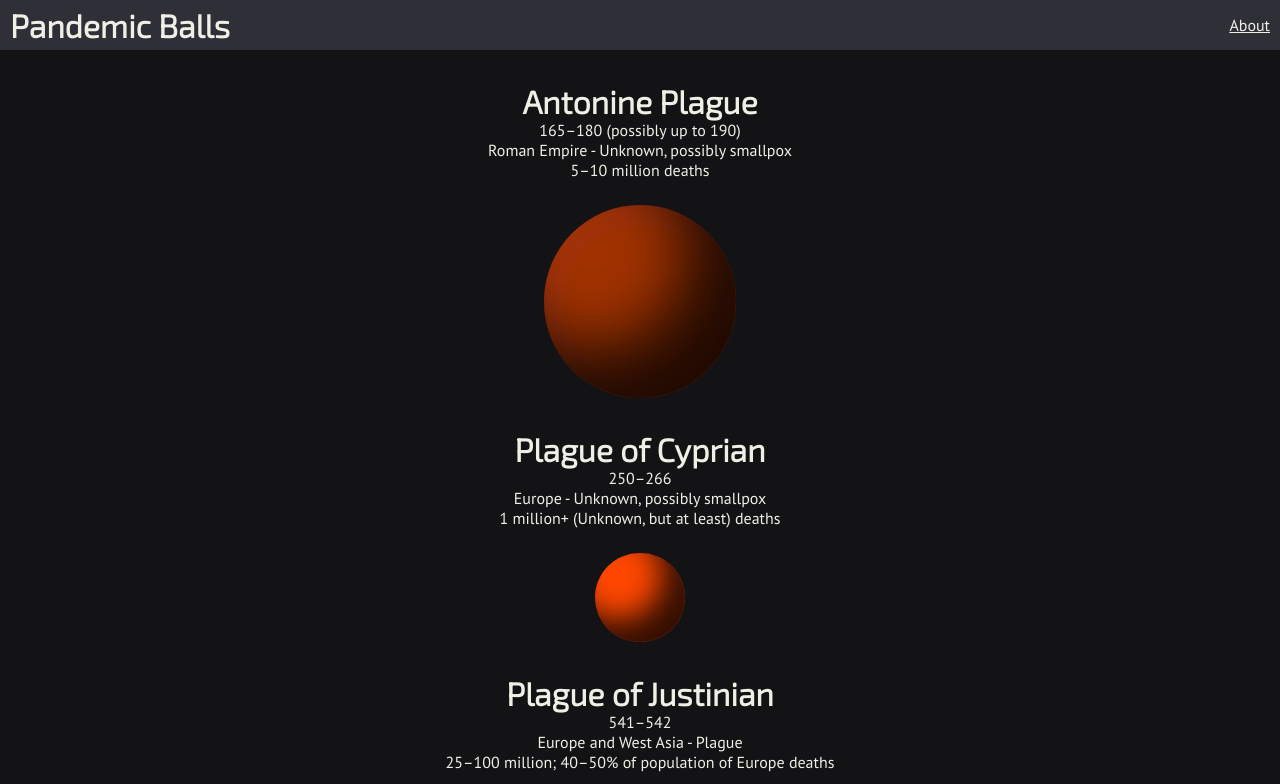
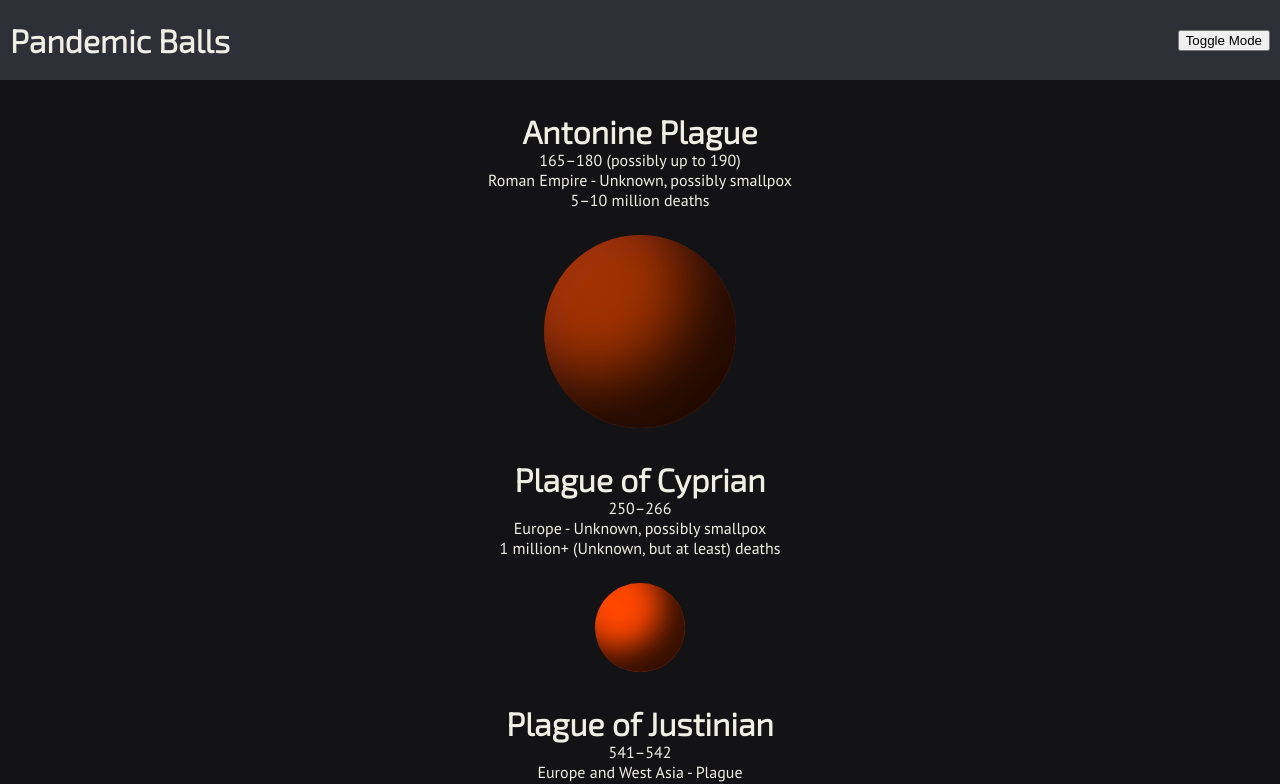
Before and after one commit to lebull/pandemicBalls, a React (Create React App) app: page / in a window 1280 px wide. Shown: the top 784 px of the page. Built offline with nearby package versions, Linux system fonts and the light colour scheme.

Commit message:
Toggle mode button!

```diff
--- a/src/App.js
+++ b/src/App.js
@@ -4,12 +4,33 @@ import './App.scss';
 import { StackList } from './components/layout/StackList/StackList';
 import { TopBar } from './components/utility/TopBar/TopBar';
 
-const App = () => {
+export const ModeContext = React.createContext({
+    mode: "threedee",
+    toggleMode: () => {}
+});
+
+class App extends React.Component {
+    constructor(props) {
+        super(props);
+
+        this.state = ({
+            mode: "threedee",
+            toggleMode: () => this.setState(state => ({
+                mode: state.mode === "threedee" ? "twodee" : "threedee"
+            }))
+
+        });
+
+    }
+    render(){
         return (
             <div data-testid="timeline">
+                <ModeContext.Provider value={this.state}>
                     <TopBar />
                     <StackList/>
+                </ModeContext.Provider>
             </div>
         );
     }
+}
 export default App;
--- a/src/components/layout/StackList/StackList.jsx
+++ b/src/components/layout/StackList/StackList.jsx
@@ -2,6 +2,7 @@ import React from 'react';
 import { EventCollection } from '../../events/Event';
 import { pandemics } from '../../../pandemics';
 import './StackList.scss';
+import {ModeContext} from '../../../App';
 
 const validPandemic = (event) => {
     return event.name && event.deaths && event.minDeaths && event.minDeaths > 100000;
@@ -10,7 +11,11 @@ const validPandemic = (event) => {
 export const StackList = () => {
     return (
         <div className="stackList">
-            <EventCollection events={pandemics.filter(validPandemic)} renderMode="threedee" />
+            <ModeContext.Consumer>
+                {({mode}) => (
+                    <EventCollection events={pandemics.filter(validPandemic)} renderMode={mode} />
+                )}
+            </ModeContext.Consumer>
         </div>
     );
 }
--- a/src/components/utility/TopBar/Link.jsx
+++ b/src/components/utility/TopBar/Link.jsx
@@ -20,7 +20,7 @@ export class LinkSet extends React.Component {
 
     render(){
         return(
-            <div class="LinkSet">
+            <div className="LinkSet">
                 { this.props.children }
             </div>
         );
--- a/src/components/utility/TopBar/TopBar.jsx
+++ b/src/components/utility/TopBar/TopBar.jsx
@@ -1,14 +1,21 @@
 import React from 'react';
 import './TopBar.scss';
 import { Link, LinkSet } from './Link';
+import {ModeContext} from '../../../App';
+
 export const TopBar = () => {
     return(
+        <ModeContext.Consumer>
+        {({toggleMode}) => (
             <div className="TopBar">
                 <h1>Pandemic Balls</h1>
                 <div className="spacer"/>
                 <LinkSet>
-                <Link href="/about" text="About"/>
+                    <button onClick={toggleMode}>Toggle Mode</button>
+                    {/* <Link href="/about" text="About"/> */}
                 </LinkSet>
             </div>
+        )}
+        </ModeContext.Consumer>
     );
 }
--- a/src/components/utility/TopBar/TopBar.scss
+++ b/src/components/utility/TopBar/TopBar.scss
@@ -7,7 +7,7 @@
     flex-direction: row;
     align-items: center;
 
-    height: 50px;
+    height: 80px;
     background-color: #2f2f38;
     padding: 0px 10px;
 
```
Lines whose indentation alone changed are shown as unchanged.
